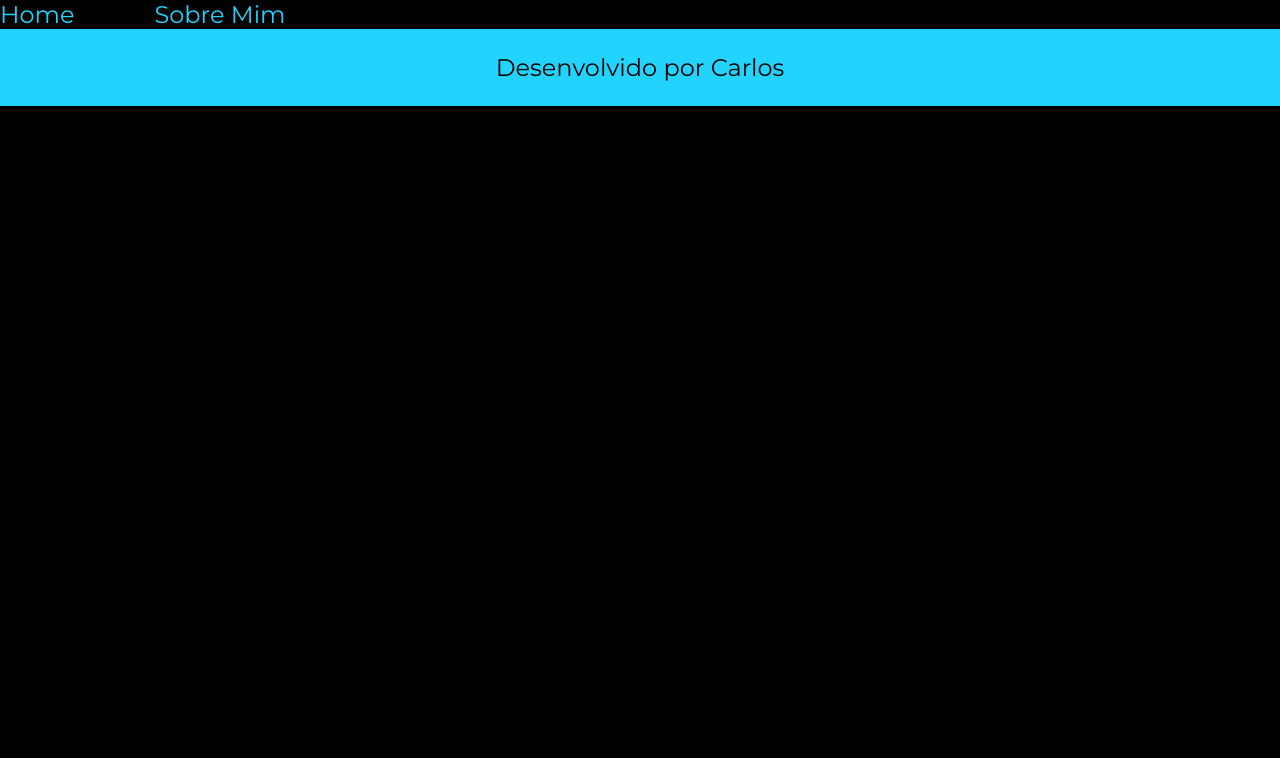
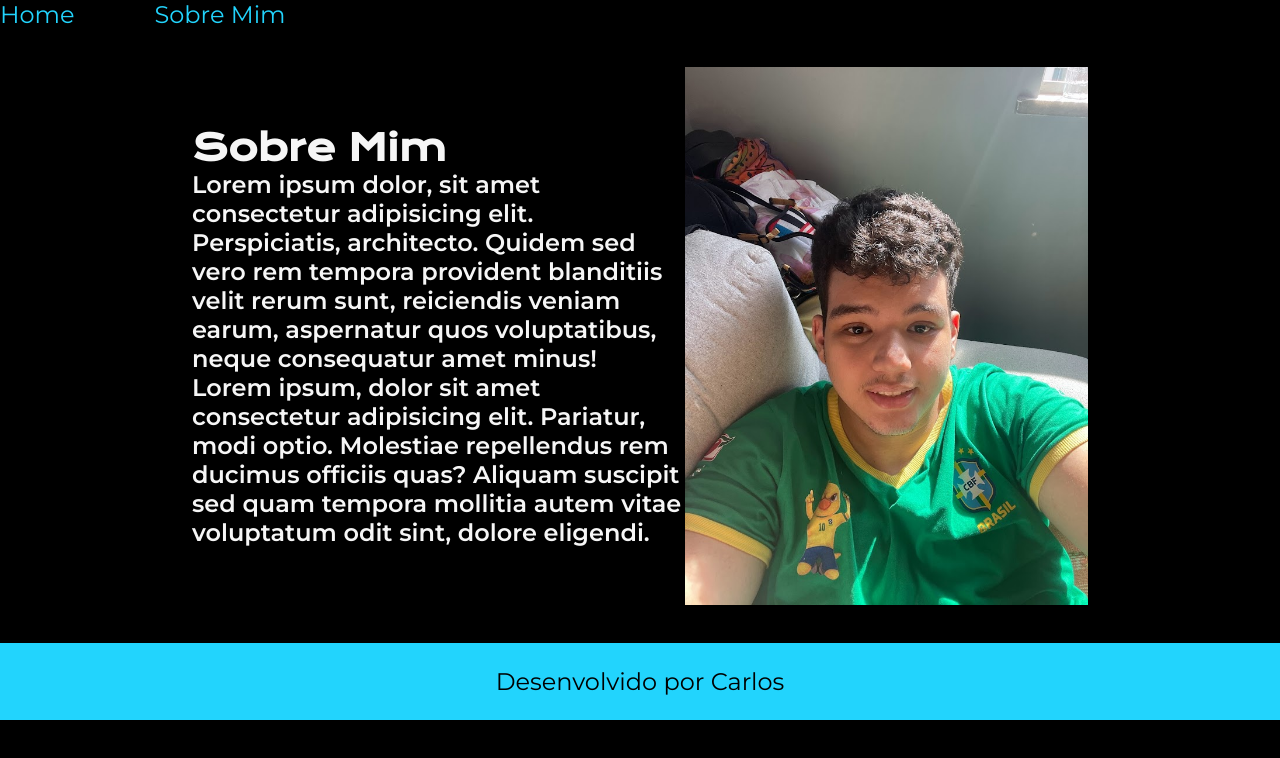
Before and after one commit to ItsDrue157/Site, a plain HTML site: page about.html in a window 1280 px wide. Drawn offline with nearby package versions, Linux system fonts and the light colour scheme.

Commit message:
cabei acabou acabado

```diff
--- a/about.html
+++ b/about.html
@@ -14,8 +14,15 @@
             <a class="cabecalho-menu-link" href="about.html">Sobre Mim</a>
          </nav>
     </header>
-    <main>
-        <h1></h1>
+    <main class="apresentacao">
+        <section class="apresentacao__conteudo">
+            <h1 class="apresentacao__conteudo__titulo">
+                Sobre Mim
+                <p class="apresentacao__conteudo__texto">Lorem ipsum dolor, sit amet consectetur adipisicing elit. Perspiciatis, architecto. Quidem sed vero rem tempora provident blanditiis velit rerum sunt, reiciendis veniam earum, aspernatur quos voluptatibus, neque consequatur amet minus!</p>
+                <p class="apresentacao__conteudo__texto">Lorem ipsum, dolor sit amet consectetur adipisicing elit. Pariatur, modi optio. Molestiae repellendus rem ducimus officiis quas? Aliquam suscipit sed quam tempora mollitia autem vitae voluptatum odit sint, dolore eligendi.</p>
+            </h1>
+        </section>
+        <img class="foto-carlos" src="./img/carlos.jpg" alt="Foto do Carlos">
     </main>
 
     <footer class="rodape">
```
